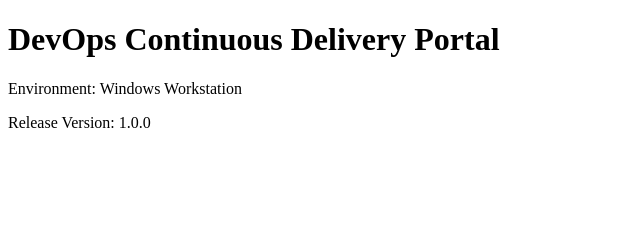
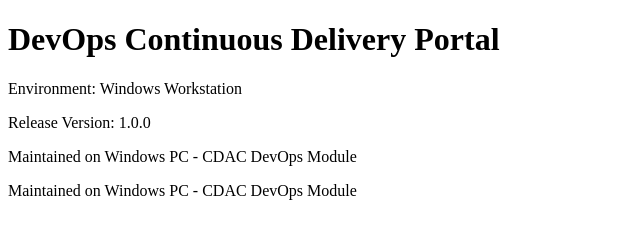
Before and after one commit to alwinpwins/devops-day01-practice, a plain HTML site: page index.html in a window 1280 px wide. Shown: the whole page, without its empty margins (0-640 px from the left). Drawn offline with Linux system fonts and the light colour scheme.

Commit message:
docs:add footer section to index.html

```diff
--- a/index.html
+++ b/index.html
@@ -10,3 +10,9 @@
     <p>Release Version: 1.0.0</p>
 </body>
 </html>
+<footer>
+    <p>Maintained on Windows PC - CDAC DevOps Module</p>
+</footer>
+<footer>
+    <p>Maintained on Windows PC - CDAC DevOps Module</p>
+</footer>
```
